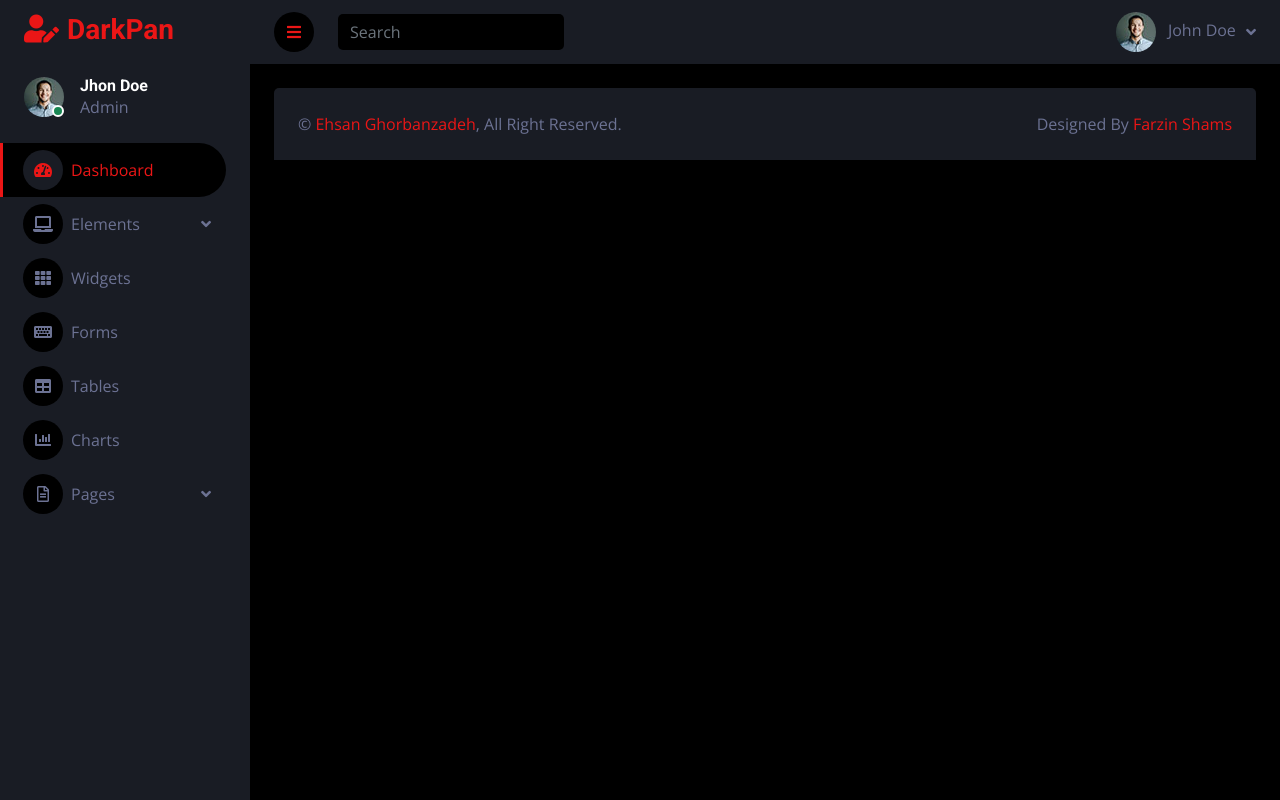
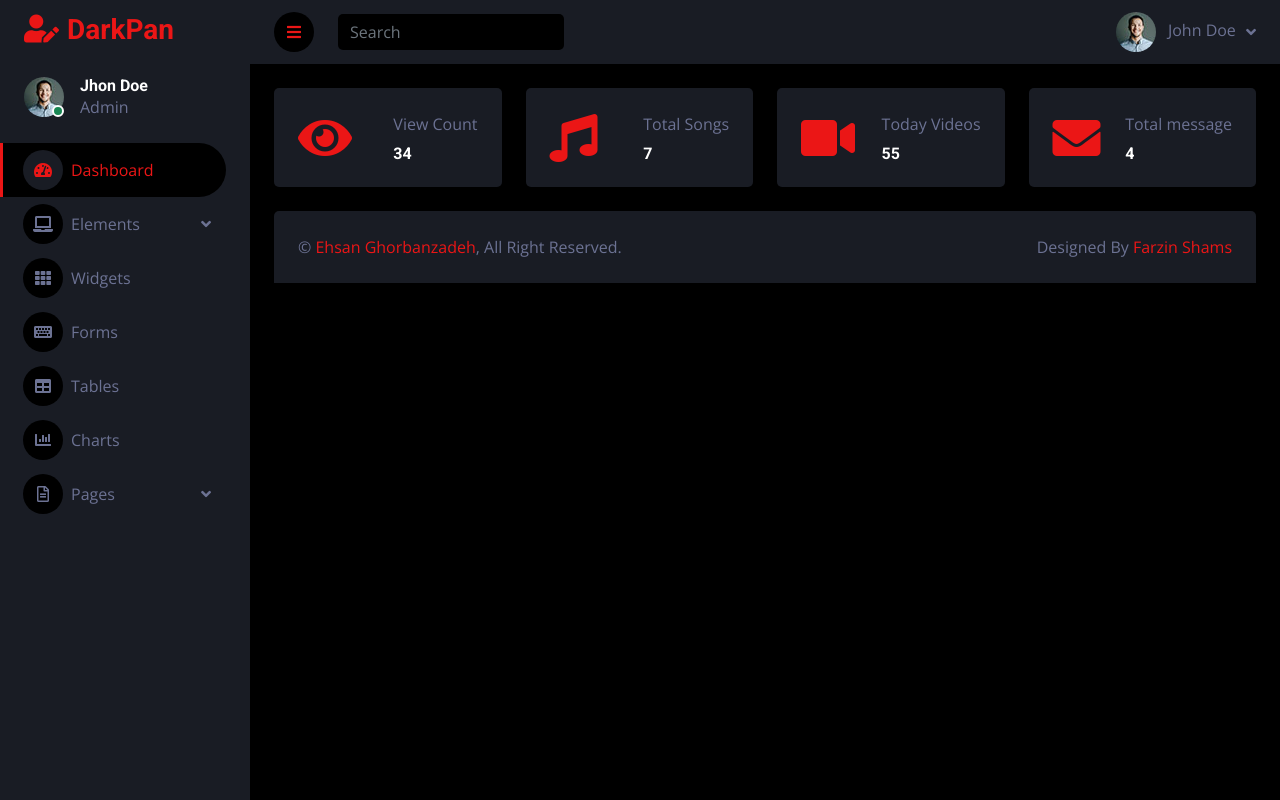
Before and after one commit to farzinsh7/EG, a Django app: page /account/ in a window 1280 px wide. Run offline with Django 4.2, Linux system fonts and the light colour scheme; the visitor is signed in with stand-in values (Sample User, id 1); some libraries are stand-ins or nearby versions.

Commit message:
add statistics tag

```diff
--- a/templates/base/account/header.html
+++ b/templates/base/account/header.html
@@ -81,3 +81,43 @@
         </div>
     </nav>
     <!-- Navbar End -->
+    <div class="container-fluid pt-4 px-4">
+        <div class="row g-4">
+            <div class="col-sm-6 col-xl-3">
+                <div class="bg-secondary rounded d-flex align-items-center justify-content-between p-4">
+                    <i class="fa fa-eye fa-3x text-primary"></i>
+                    <div class="ms-3">
+                        <p class="mb-2">View Count</p>
+                        <h6 class="mb-0">34</h6>
+                    </div>
+                </div>
+            </div>
+            <div class="col-sm-6 col-xl-3">
+                <div class="bg-secondary rounded d-flex align-items-center justify-content-between p-4">
+                    <i class="fa fa-music fa-3x text-primary"></i>
+                    <div class="ms-3">
+                        <p class="mb-2">Total Songs</p>
+                        <h6 class="mb-0">7</h6>
+                    </div>
+                </div>
+            </div>
+            <div class="col-sm-6 col-xl-3">
+                <div class="bg-secondary rounded d-flex align-items-center justify-content-between p-4">
+                    <i class="fa fa-video fa-3x text-primary"></i>
+                    <div class="ms-3">
+                        <p class="mb-2">Today Videos</p>
+                        <h6 class="mb-0">55</h6>
+                    </div>
+                </div>
+            </div>
+            <div class="col-sm-6 col-xl-3">
+                <div class="bg-secondary rounded d-flex align-items-center justify-content-between p-4">
+                    <i class="fa fa-envelope fa-3x text-primary"></i>
+                    <div class="ms-3">
+                        <p class="mb-2">Total message</p>
+                        <h6 class="mb-0">4</h6>
+                    </div>
+                </div>
+            </div>
+        </div>
+    </div>
```
